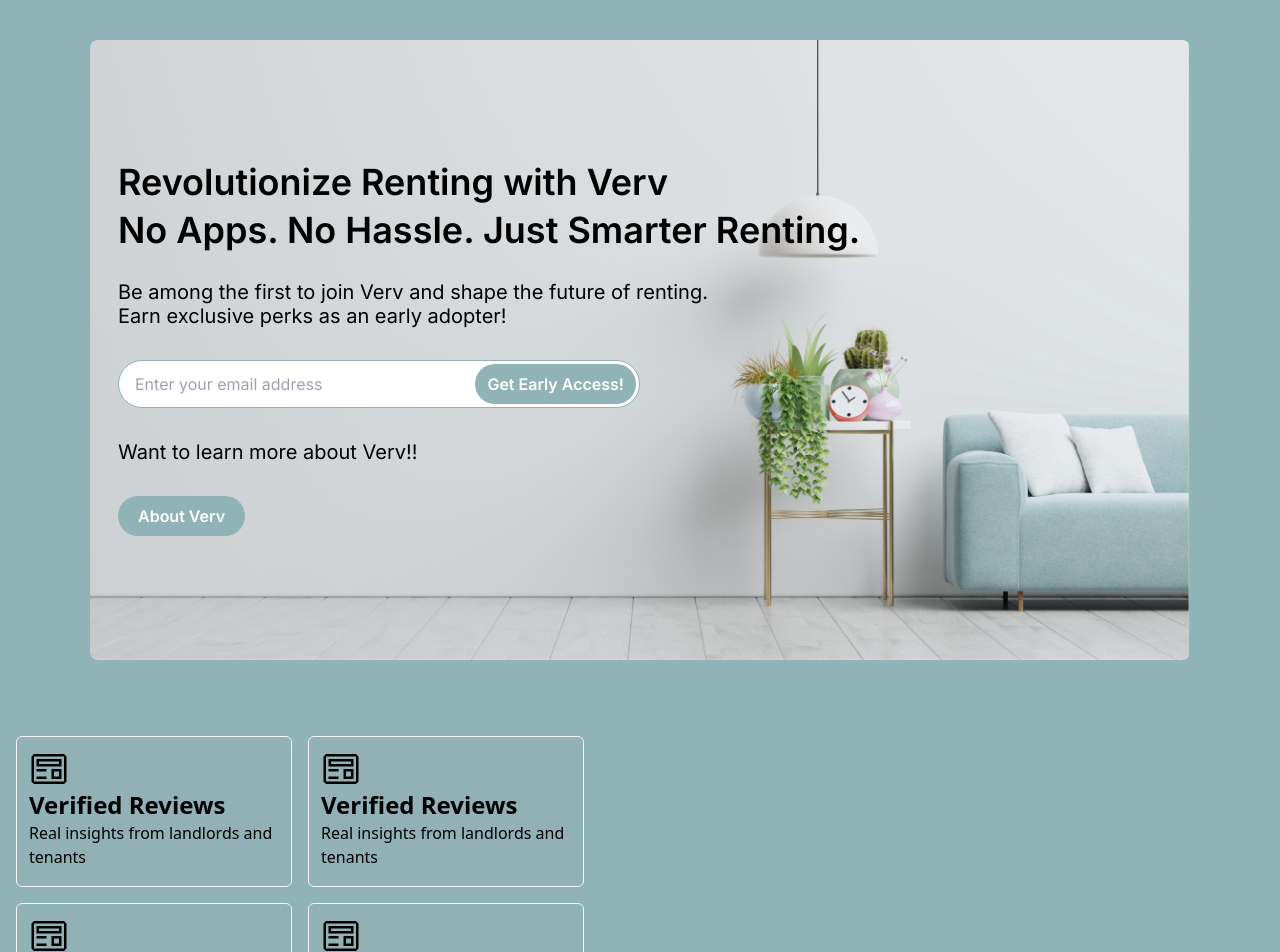
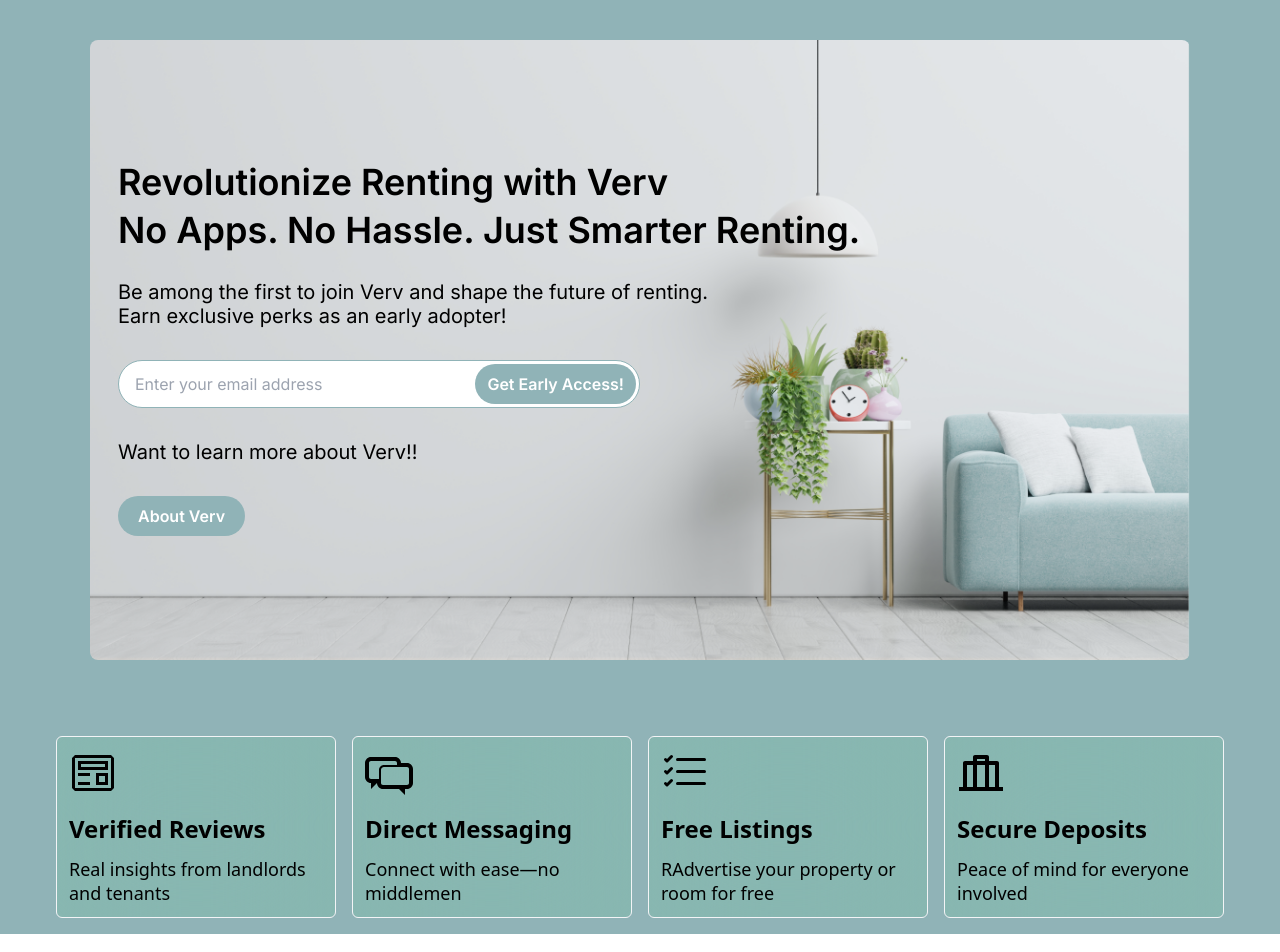
Before and after one commit to Aminul667/verv-cs-page, a React (Vite) app: page / in a window 1280 px wide. Shown: the top 952 px of the page. Built offline with nearby package versions, Linux system fonts and the light colour scheme.

Commit message:
added higilights

```diff
--- a/src/components/Home/KeyPoints.jsx
+++ b/src/components/Home/KeyPoints.jsx
@@ -1,48 +1,57 @@
+import { BsListCheck } from "react-icons/bs";
+import { RiLuggageDepositLine } from "react-icons/ri";
+import { TiMessages } from "react-icons/ti";
 import { VscPreview } from "react-icons/vsc";
 
 const KeyPoints = () => {
   return (
     <div>
       {/* grid */}
-      <div className="w-[600px] h-[350px] grid grid-cols-2 grid-rows-2 gap-4 p-4  mt-5">
+      <div className="w-[600px] lg:w-[1200px] grid grid-cols-2 grid-rows-2 lg:grid-cols-4 lg:grid-rows-1 gap-4 p-4 mt-5 m-auto">
         <div
-          className="bg-gray-400 rounded-md bg-clip-padding backdrop-filter backdrop-blur-sm bg-opacity-10 border border-gray-100 p-3
+          className="bg-green-400 rounded-md bg-clip-padding backdrop-filter backdrop-blur-3xl bg-opacity-10 border border-gray-100 p-3
 "
         >
-          <VscPreview className="size-10" />
-          <div>
-            <h3 className="text-2xl font-semibold">Verified Reviews</h3>
-            <p>Real insights from landlords and tenants</p>
+          <VscPreview className="size-12" />
+          <div className="mt-4">
+            <h3 className="text-2xl font-semibold mb-3">Verified Reviews</h3>
+            <p className="text-lg leading-6">
+              Real insights from landlords and tenants
+            </p>
           </div>
         </div>
         <div
-          className="bg-gray-400 rounded-md bg-clip-padding backdrop-filter backdrop-blur-sm bg-opacity-10 border border-gray-100 p-3
+          className="bg-green-400 rounded-md bg-clip-padding backdrop-filter backdrop-blur-3xl bg-opacity-10 border border-gray-100 p-3
 "
         >
-          <VscPreview className="size-10" />
-          <div>
-            <h3 className="text-2xl font-semibold">Verified Reviews</h3>
-            <p>Real insights from landlords and tenants</p>
+          <TiMessages className="size-12" />
+          <div className="mt-4">
+            <h3 className="text-2xl font-semibold mb-3">Direct Messaging</h3>
+            <p className="text-lg leading-6">Connect with ease—no middlemen</p>
           </div>
         </div>
         <div
-          className="bg-gray-400 rounded-md bg-clip-padding backdrop-filter backdrop-blur-sm bg-opacity-10 border border-gray-100 p-3
+          className="bg-green-400 rounded-md bg-clip-padding backdrop-filter backdrop-blur-3xl bg-opacity-10 border border-gray-100 p-3
 "
         >
-          <VscPreview className="size-10" />
-          <div>
-            <h3 className="text-2xl font-semibold">Verified Reviews</h3>
-            <p>Real insights from landlords and tenants</p>
+          <BsListCheck className="size-12" />
+          <div className="mt-4">
+            <h3 className="text-2xl font-semibold mb-3">Free Listings</h3>
+            <p className="text-lg leading-6">
+              RAdvertise your property or room for free
+            </p>
           </div>
         </div>
         <div
-          className="bg-gray-400 rounded-md bg-clip-padding backdrop-filter backdrop-blur-sm bg-opacity-10 border border-gray-100 p-3
+          className="bg-green-400 rounded-md bg-clip-padding backdrop-filter backdrop-blur-3xl bg-opacity-10 border border-gray-100 p-3
 "
         >
-          <VscPreview className="size-10" />
-          <div>
-            <h3 className="text-2xl font-semibold">Verified Reviews</h3>
-            <p>Real insights from landlords and tenants</p>
+          <RiLuggageDepositLine className="size-12" />
+          <div className="mt-4">
+            <h3 className="text-2xl font-semibold mb-3">Secure Deposits</h3>
+            <p className="text-lg leading-6">
+              Peace of mind for everyone involved
+            </p>
           </div>
         </div>
       </div>
```
